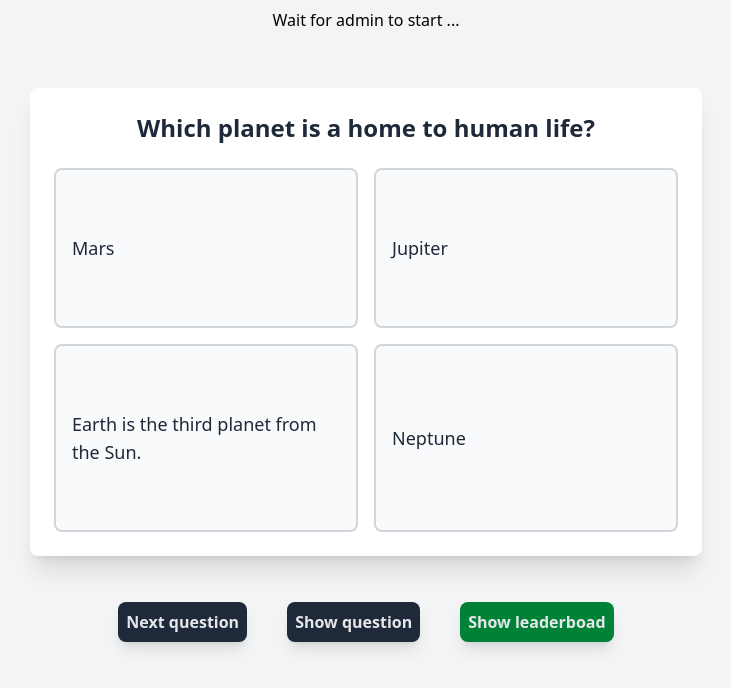
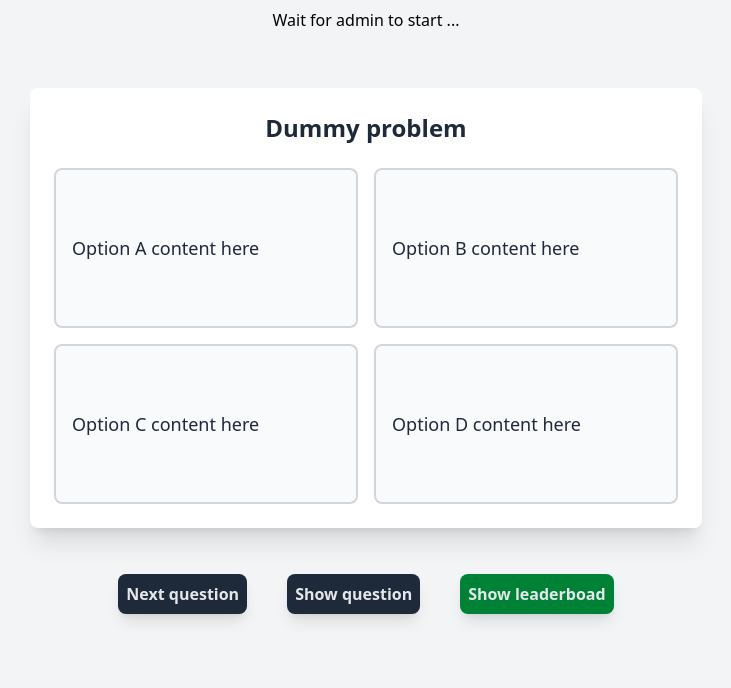
Before and after one commit to sujaycontributer/Realtime-App, a React (Vite) app in the folder client/: page /admin/1 in a window 1280 px wide. Shown: the top 688 px of the page, without its empty margins (274-1005 px from the left). Built offline with nearby package versions, Linux system fonts and the light colour scheme.

Commit message:
Createp problem route added

```diff
--- a/client/src/App.tsx
+++ b/client/src/App.tsx
@@ -4,6 +4,8 @@ import ProblemSet from "./components/ProblemSet";
 import AdminLobby from "./components/AdminLobby";
 import Quiz from "./components/Quiz";
 import Admin from "./components/Admin";
+import ClinetLobby from "./components/ClinetLobby";
+import CreateProblem from "./components/CreateProblem";
 
 
 
@@ -14,9 +16,12 @@ export default function App() {
       <BrowserRouter>
       <Routes>
         <Route path="/join" element={<Lobby />} />
+        <Route path="/join/:roomId" element={<ClinetLobby />} />
         <Route path="/admin" element={<Admin />} />
         <Route path="/admin/:roomId" element={<AdminLobby />} />
         <Route path="/problemset" element={<ProblemSet />} />
+        <Route path="/set/:setId" element={<CreateProblem />} />
+        <Route path="/set" element={<div/>} />
         <Route path="/quiz" element={<Quiz/> } />
       </Routes>
       </BrowserRouter>
--- a/client/src/components/AdminLobby.tsx
+++ b/client/src/components/AdminLobby.tsx
@@ -10,7 +10,13 @@ function AdminLobby() {
   const {roomId} = useParams();
   const {problems} = useContext(quizContext);
   const {socket} = useContext(SocketContext);
-  const [currentProblem, setCurrentProblem] = useState<ProblemInterface | {}>({});
+  const [currentProblem, setCurrentProblem] = useState<ProblemInterface | undefined>({id: "Fsd",
+  problemName: "Dummy problem",
+  problemSetId: "some-set-id-123",
+  optionA: "Option A content here",
+  optionB: "Option B content here",
+  optionC: "Option C content here",
+  optionD: "Option D content here"});
   const indexRef = useRef(0);
 
   const nextQuestionHandler = () => {
@@ -21,15 +27,23 @@ function AdminLobby() {
   }
 
   const showQuestionHandler = () => { // trigger the emmit of current question
-    socket?.emit('question', {
+    socket?.emit('question-request', {
       roomId: roomId,
-      problem: currentProblem
+      problem: {
+      id: "Fsd",
+      problemName: "Dummy problem",
+      problemSetId: "some-set-id-123",
+      optionA: "Option A content here",
+      optionB: "Option B content here",
+      optionC: "Option C content here",
+      optionD: "Option D content here"}
     });
   }
 
   const showLeaderBoadHandler = () => { // trigger the emmit of current question's leaderboard
     socket?.emit('show-leaderboad', {
-      roomId: roomId
+      roomId: roomId,
+      problem: currentProblem
     } )
   }
 
@@ -38,7 +52,7 @@ function AdminLobby() {
         <h1 className="text-md text-center p-2 ">Wait for admin to start ...</h1>
 
         <section className="mt-8">
-          <Quiz />
+          <Quiz question={currentProblem} />
         </section>
 
         <section className="flex justify-center items-center gap-10 p-2 h-[100px]">
--- /dev/null
+++ b/client/src/components/ClinetLobby.tsx
@@ -0,0 +1,38 @@
+import { useContext, useEffect, useState } from "react";
+import { useParams } from "react-router-dom"
+import { SocketContext } from "../context/SocketContext";
+import type {ProblemInterface} from '../types'
+import Quiz from "./Quiz";
+
+export default function ClinetLobby() {
+    const {roomId} = useParams();
+    const {socket, connectSocket, disconnectSocket} = useContext(SocketContext);
+    const [problem, setProblem] = useState<ProblemInterface >();
+
+    useEffect(() => {
+        connectSocket();
+        socket?.on('question', (question) => {
+          setProblem(question.problem);
+          console.log('Get the problem');
+          console.log(problem);
+        });
+        socket?.on('show-leaderboad', (data) => {
+
+        });
+
+
+        return () => {
+          disconnectSocket();
+        }
+    }, []);
+
+
+
+
+  return (
+    <div  className="h-screen flex flex-col justify-center items-center  bg-gray-100">
+      <h1>Wait for admin to start ...</h1>
+      <Quiz question={problem} />
+    </div>
+  )
+}
--- a/client/src/components/CreateProblem.tsx
+++ b/client/src/components/CreateProblem.tsx
@@ -11,7 +11,7 @@ type FormData = {
 };
 
 // Main App component containing the form
-const App = () => {
+const CreateProblem = () => {
   const { register, handleSubmit, formState: { errors } } = useForm<FormData>();
 
   // Handle form submission
@@ -112,4 +112,4 @@ const App = () => {
   );
 };
 
-export default App;
+export default CreateProblem;
--- a/client/src/components/Lobby.tsx
+++ b/client/src/components/Lobby.tsx
@@ -1,32 +1,32 @@
-import { useMemo, useState } from 'react';
-import {io, Socket} from 'socket.io-client';
+import { useContext, useState } from 'react';
+import { SocketContext } from '../context/SocketContext';
+import { useNavigate } from 'react-router-dom';
 
 export default function Lobby() {
-//   const [socketId, setSocketId] = useState<string | undefined>(undefined);
-//   const [toSend, setToSend] = useState<string | undefined>();
-const [roomId, setRoomId] = useState<string>("");
+    const {socket} = useContext(SocketContext);
+    const [roomId, setRoomId] = useState<string>("");
+    const navigate = useNavigate()
 
-  const socket: Socket = useMemo(() => {
-    return io('http://localhost:3000', {
-      autoConnect: false
-    });
-
-  }, []);
 
   const joinRoomHandler = () => {
-    socket.connect();
+    socket?.connect();
 
-    socket.emit('checkRoomExistence', roomId);
+    socket?.emit('checkRoomExistence', roomId);
 
-    socket.on('room-status', (room) => {
+    socket?.on('room-status', (room) => {
 
       if(room.exists) {
         console.log(`Room is exists,And the room id is ${room.roomId}`);
         socket.emit('join-room', {
-          id: socket.id,
+          socketId: socket.id,
           roomId: roomId
         });
-      } else console.log(`This Room-id ${room.roomId} is not exists`);
+
+        navigate(`/join/${roomId}`)
+      } else {
+                   console.log(`This Room-id ${room.roomId} is not exists`);
+
+      }
     });
 
   }
--- a/client/src/components/Quiz.tsx
+++ b/client/src/components/Quiz.tsx
@@ -1,17 +1,20 @@
 import { useState } from 'react';
+import type {ProblemInterface} from '../types'
+
 
 // Main App component to demonstrate the QuizOptions component
-export default function Quiz() {
+export default function Quiz({question}: {question?: ProblemInterface | undefined} ) {
   const [selectedOption, setSelectedOption] = useState(null);
   const [isSelect, setIsSelect] = useState<boolean>(false);
 
   // Updated to have only four options
   const quizOptions = [   // have to add real questions from the quiz context
-    'Mars',
-    'Jupiter',
-    'Earth is the third planet from the Sun.',
-    'Neptune'
+    question?.optionA,
+    question?.optionB,
+    question?.optionC,
+    question?.optionD
   ];
+
 
   const handleOptionSelect = (option: any) => {
     setSelectedOption(option);
@@ -22,7 +25,7 @@ export default function Quiz() {
   return (
     <div className="bg-gray-100 max-h-screen p-4 flex items-center justify-center">
       <div className="bg-white p-6 rounded-lg shadow-xl w-full max-w-2xl mx-auto">
-        <h2 className="text-xl md:text-2xl font-bold text-center text-gray-800 mb-6">Which planet is a home to human life?</h2>
+        <h2 className="text-xl md:text-2xl font-bold text-center text-gray-800 mb-6">{question?.problemName}</h2>
         <QuizOptions
           options={quizOptions}
           isSelect={isSelect}
```
Also changed, not shown: 2 other files (tests, documents, lock files or other folders).
